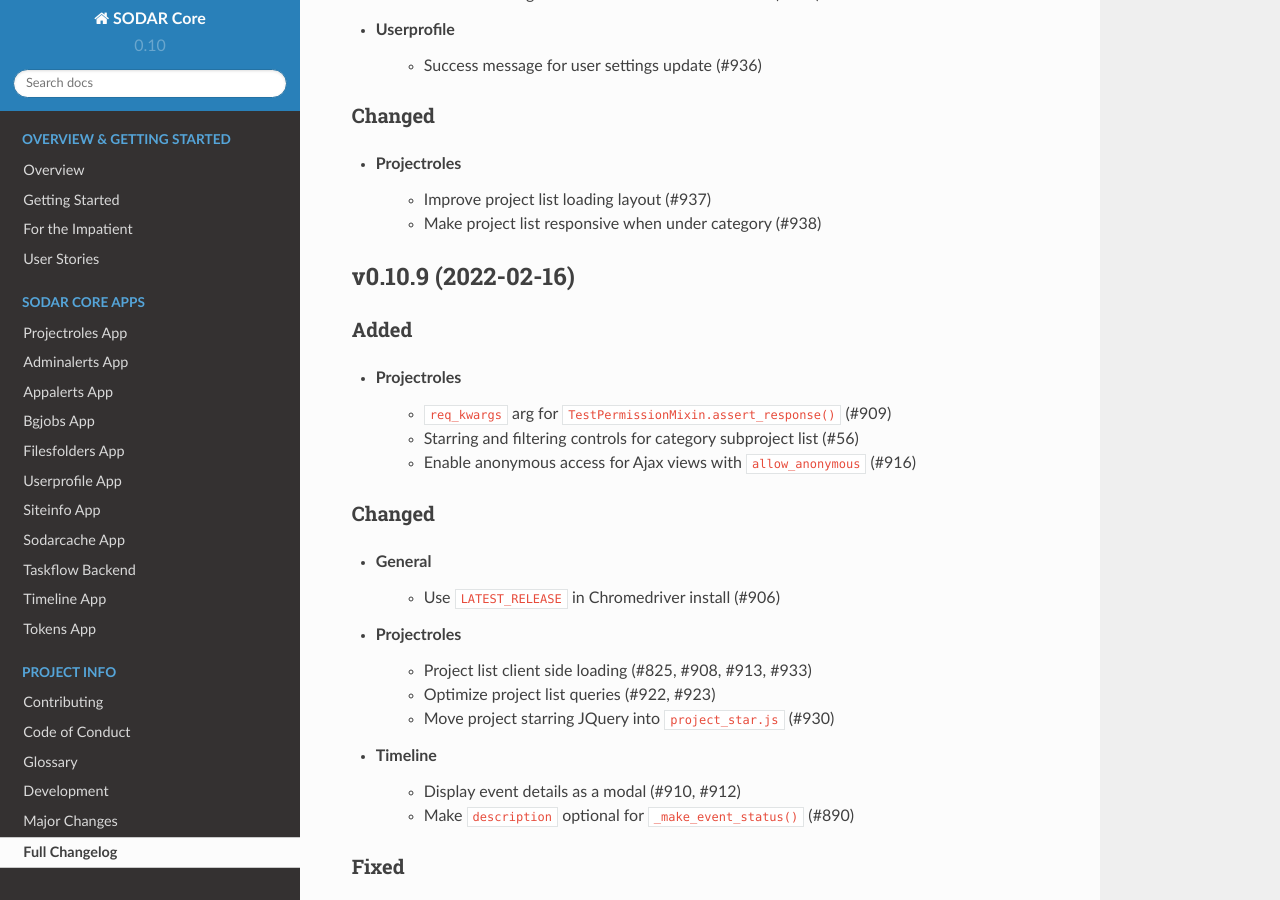
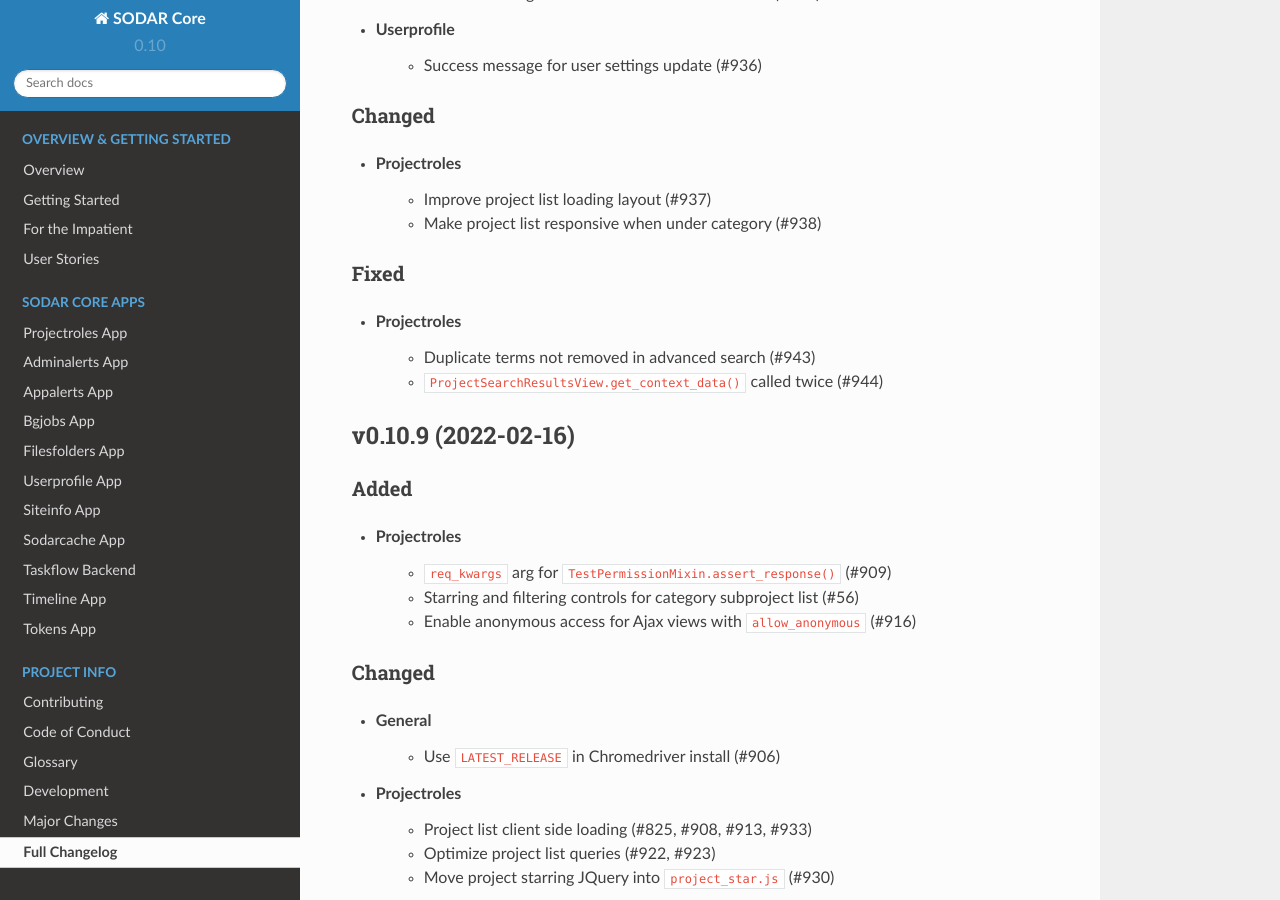
Before and after one commit to bihealth/sodar-core-legacy, a Sphinx documentation site: the page built from docs/source/changelog.rst, in a window 1280 px wide and 900 px high, scrolled down 440 px. Built offline with Sphinx 7.4.7 and the Read the Docs theme 2.0.0, drawn with Linux system fonts in a browser that asks for light colours.

Commit message:
fix search issues (#943, #944)

```diff
--- a/CHANGELOG.rst
+++ b/CHANGELOG.rst
@@ -24,6 +24,13 @@ Changed
 - **Projectroles**
     - Improve project list loading layout (#937)
     - Make project list responsive when under category (#938)
+
+Fixed
+-----
+
+- **Projectroles**
+    - Duplicate terms not removed in advanced search (#943)
+    - ``ProjectSearchResultsView.get_context_data()`` called twice (#944)
 
 
 v0.10.9 (2022-02-16)
--- a/docs/source/major_changes.rst
+++ b/docs/source/major_changes.rst
@@ -16,7 +16,8 @@ v0.10.10 (WIP)
 Release Highlights
 ==================
 
-TODO
+- Layout improvements
+- Fix search issues
 
 Breaking Changes
 ================
```
Also changed, not shown: 2 other files.
